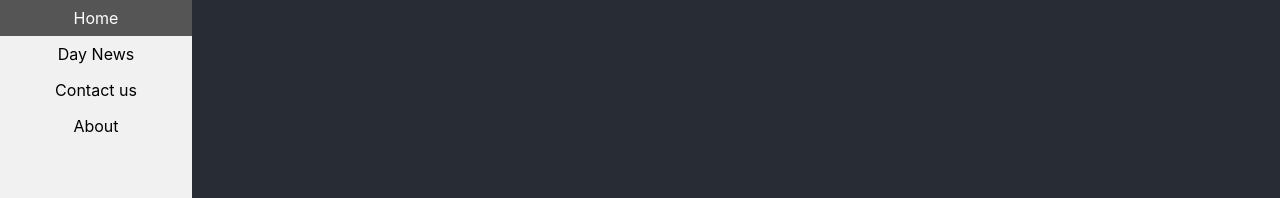
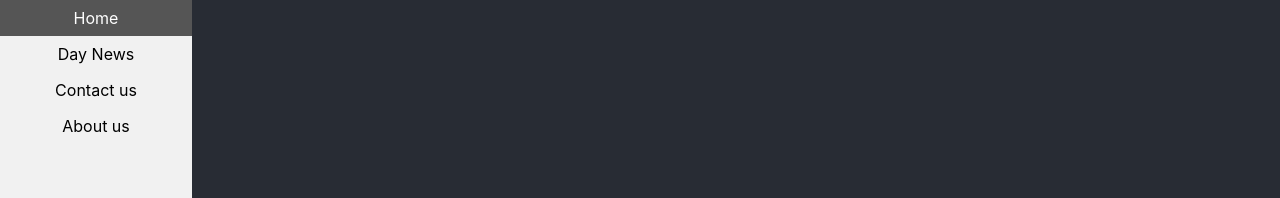
Before and after one commit to CHAKFI/ReactJs-Certif, a React (Create React App) app: page / in a window 1280 px wide. Shown: the top 198 px of the page. Built offline with nearby package versions, Linux system fonts and the light colour scheme.

Commit message:
sending props inside a class Components

```diff
--- a/src/App.js
+++ b/src/App.js
@@ -6,6 +6,12 @@ let counter = 0;
 // function Info(){
 //   return "That is the ReactDOM.render function call Counter:";
 // }
+
+class Att3 extends React.Component{
+  render(){
+    return <li><a href="about.asp">{this.props.name}</a></li>
+  }
+}
 
 class Info extends React.Component{
   render(){
@@ -32,7 +38,7 @@ function App() {
            <li><a href="default.asp">Home</a></li>
            <li><a href="news.asp">{Att1("Day News")}</a></li>
            <li><a href="contact.asp"><Att2 value="Contact us"/></a></li>
-           <li><a href="about.asp">About</a></li>
+           <Att3 name="About us"/>
           </ul>
 
       <header className="App-header" >
```
